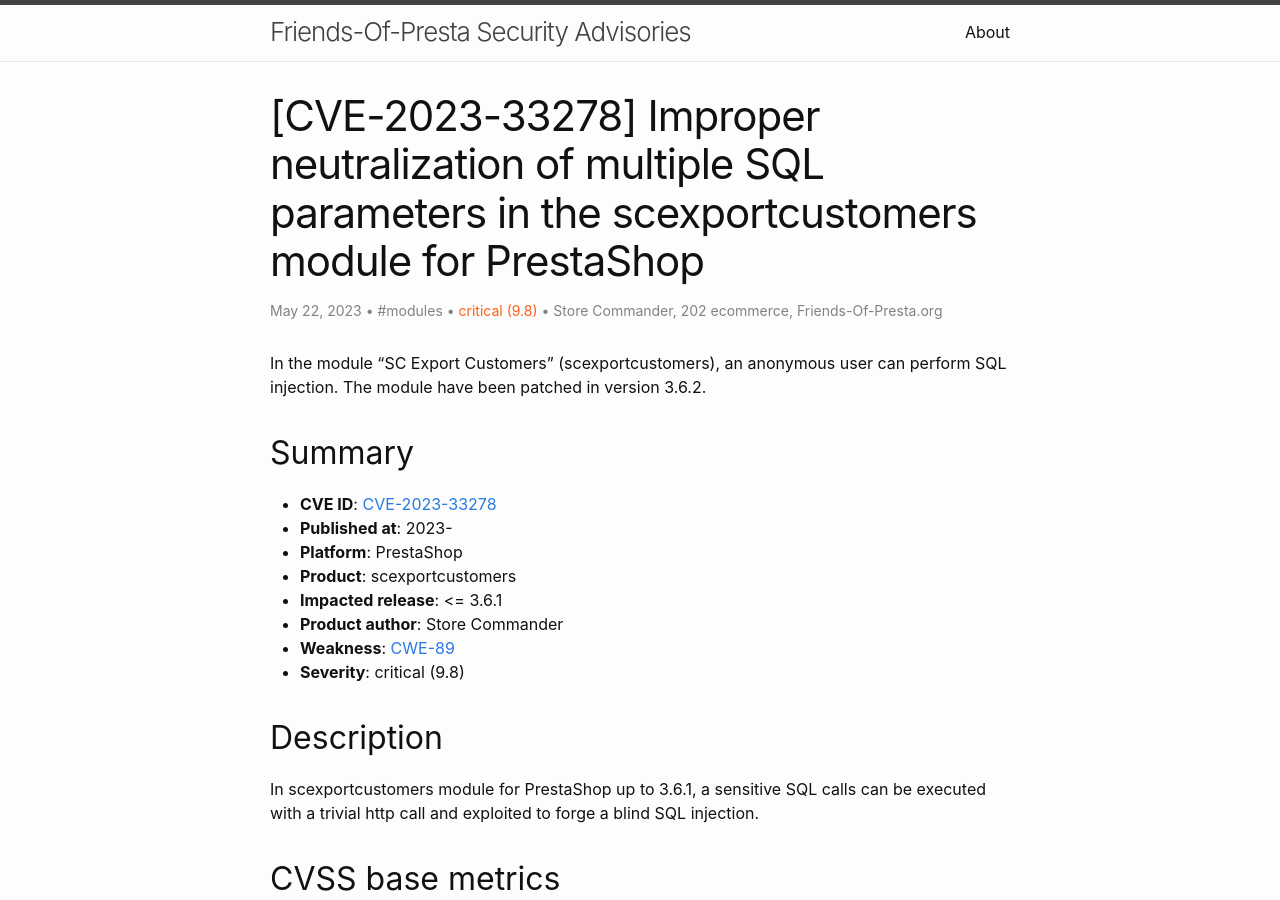
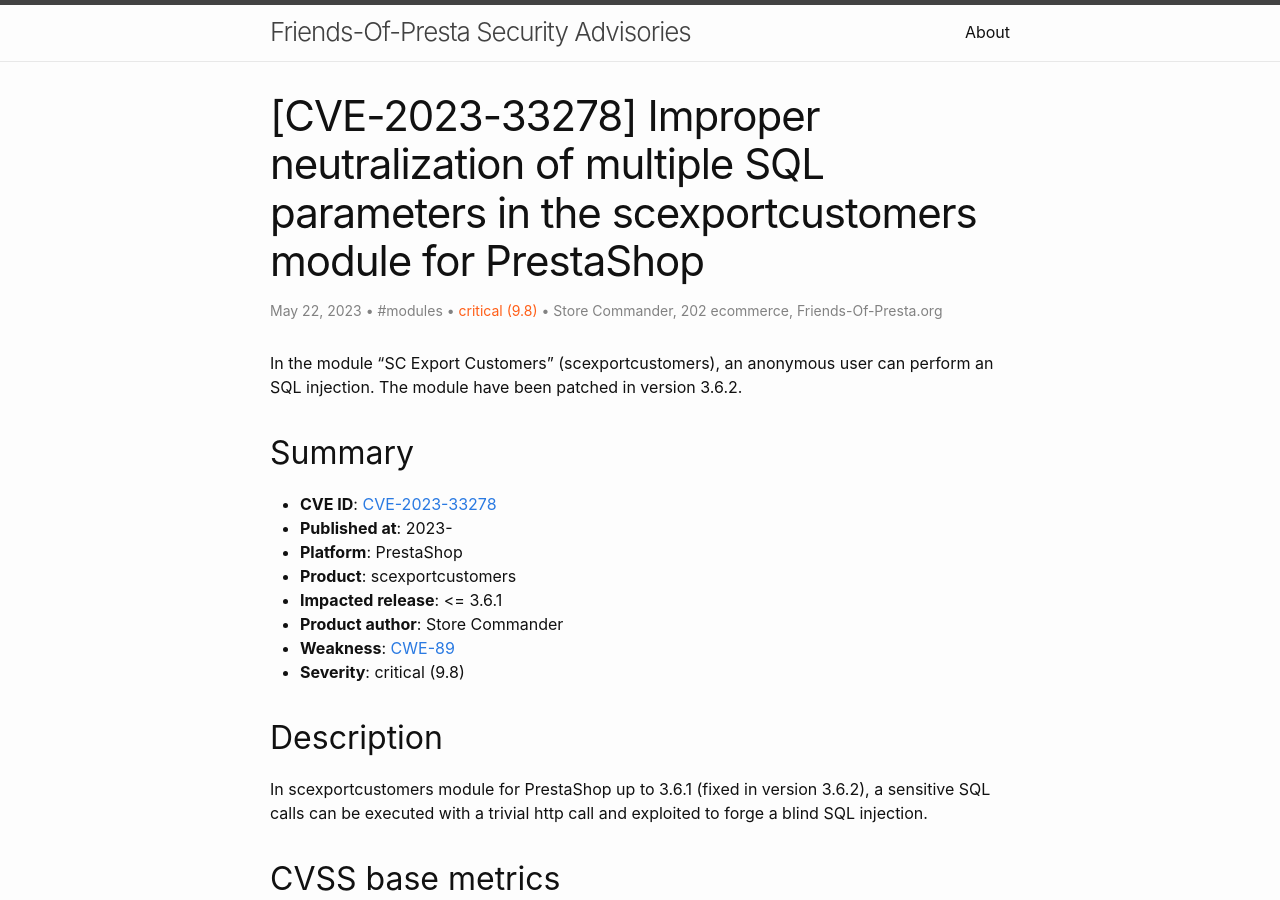
Before and after one commit to friends-of-presta/security-advisories, a Jekyll site: the page built from _posts/2023-05-22-scexportcustomers.md, in a window 1280 px wide and 900 px high. Built offline with Jekyll 4.4.1, drawn with Linux system fonts in a browser that asks for light colours.

Commit message:
Up description

```diff
--- a/_posts/2023-05-22-scexportcustomers.md
+++ b/_posts/2023-05-22-scexportcustomers.md
@@ -10,7 +10,7 @@ meta: "CVE,PrestaShop,scexportcustomers"
 severity: "critical (9.8)"
 ---
 
-In the module "SC Export Customers" (scexportcustomers), an anonymous user can perform SQL injection. The module have been patched in version 3.6.2.
+In the module "SC Export Customers" (scexportcustomers), an anonymous user can perform an SQL injection. The module have been patched in version 3.6.2.
 
 ## Summary
 
@@ -25,7 +25,7 @@ In the module "SC Export Customers" (scexportcustomers), an anonymous user can p
 
 ## Description
 
-In scexportcustomers module for PrestaShop up to 3.6.1, a sensitive SQL calls can be executed with a trivial http call and exploited to forge a blind SQL injection.
+In scexportcustomers module for PrestaShop up to 3.6.1 (fixed in version 3.6.2), a sensitive SQL calls can be executed with a trivial http call and exploited to forge a blind SQL injection.
 
 
 ## CVSS base metrics
```
